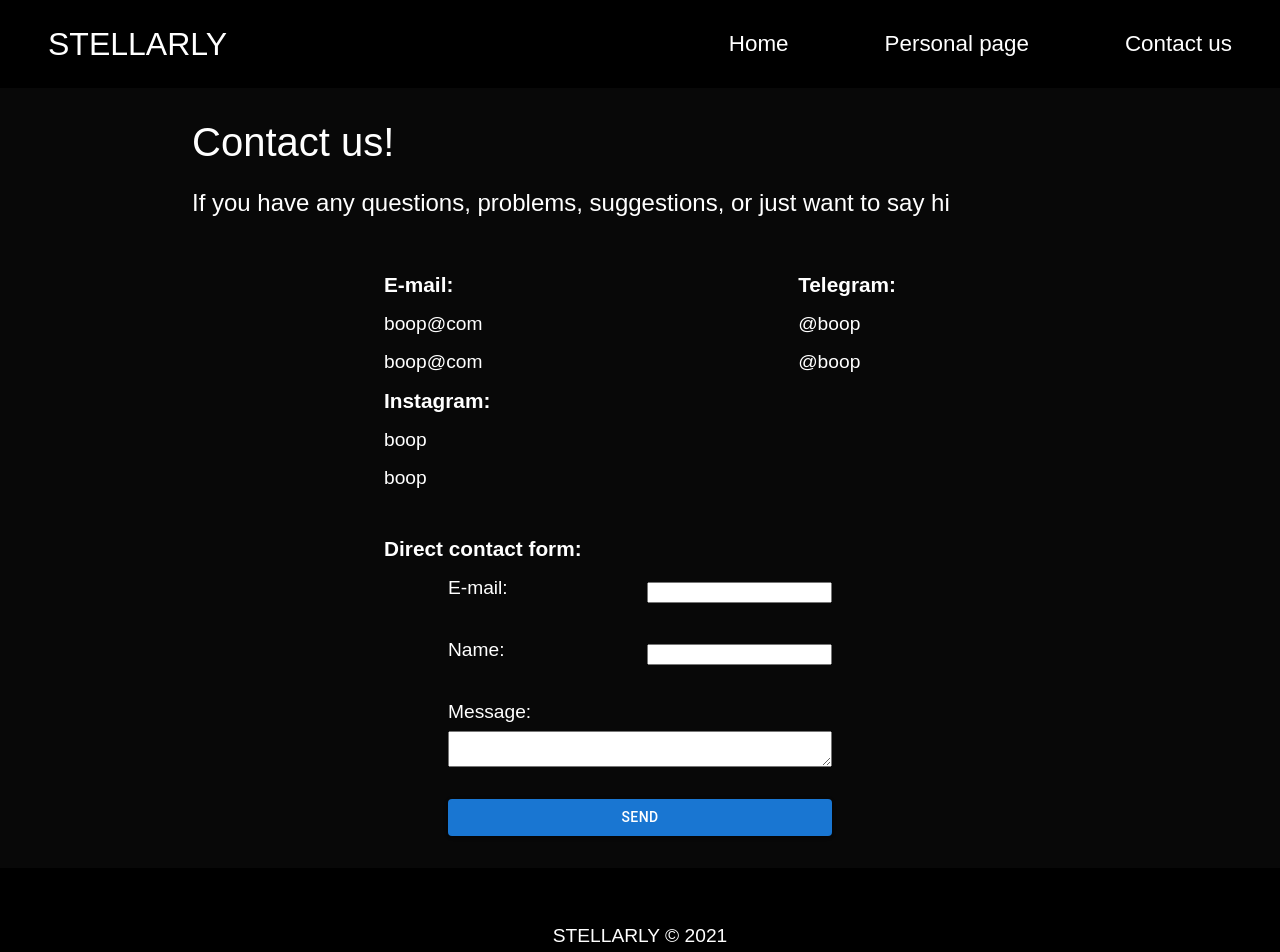
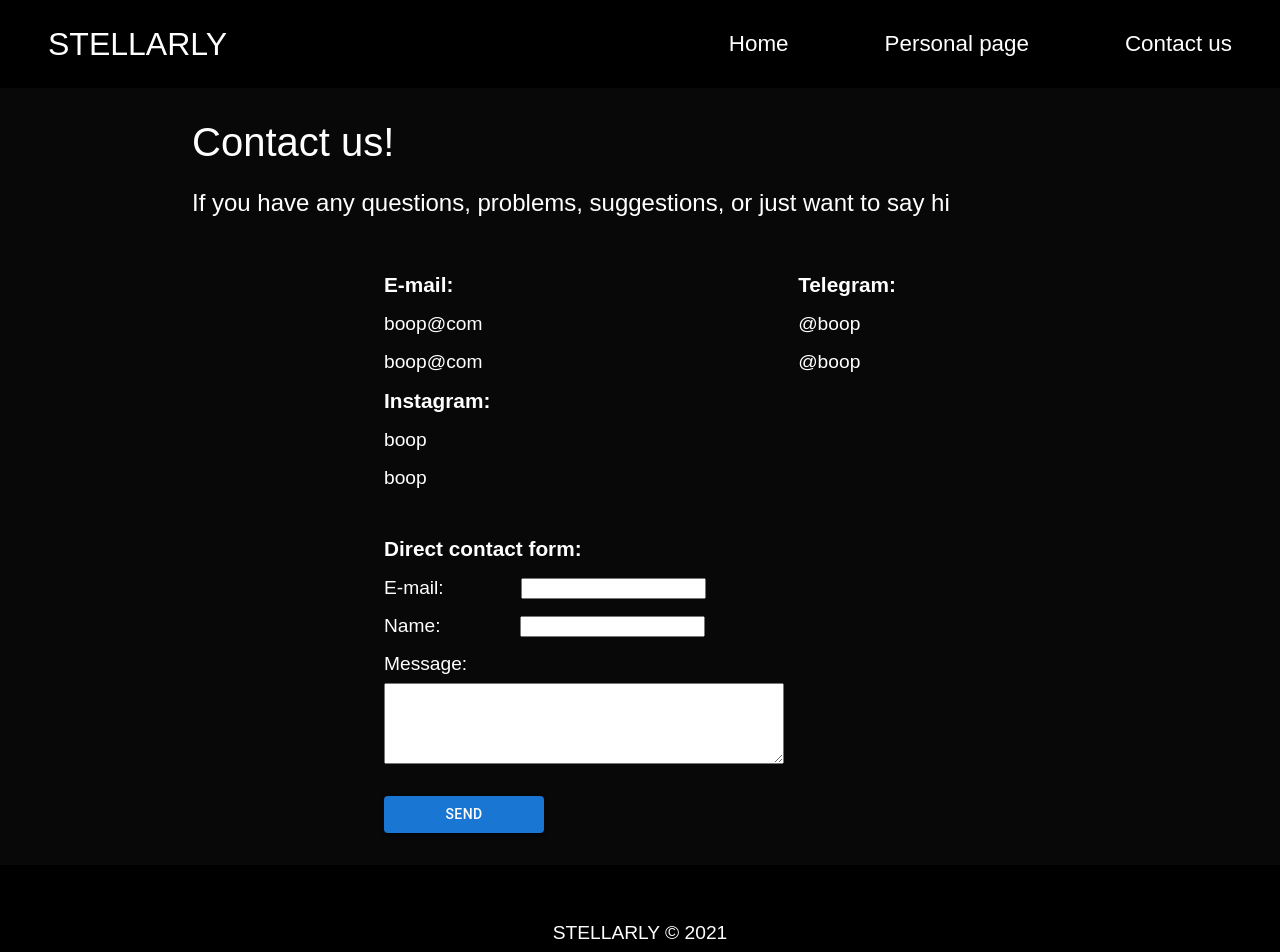
Before and after one commit to RestingState/stellarly-front-end, a React (Create React App) app: page /contact in a window 1280 px wide. Shown: the top 952 px of the page. Built offline with nearby package versions, Linux system fonts and the light colour scheme; no server answers.

Commit message:
added contact us page

```diff
--- a/src/components/ContactUsSection/ContactForm/ContactForm.styles.tsx
+++ b/src/components/ContactUsSection/ContactForm/ContactForm.styles.tsx
@@ -3,10 +3,10 @@ import styled from 'styled-components';
 export const Wrapper = styled.div``;
 
 export const Form = styled.div`
-  padding: 0 5vw;
+  max-width: 25rem;
   display: flex;
   flex-direction: column;
-  gap: 2rem;
+  gap: 1rem;
 `;
 
 export const Title = styled.div`
@@ -22,13 +22,31 @@ export const Field = styled.div`
   flex-wrap: wrap;
 `;
 
+export const MessageField = styled.div`
+  font-size: 1.2rem;
+  display: flex;
+  flex-direction: column;
+  gap: 0.5rem;
+`;
+
 export const FieldTitle = styled.div`
   font-size: 1.2rem;
-  margin-bottom: 0.5rem;
 `;
+
+export const MessageFieldTitle = styled.div``;
 
 export const FieldInput = styled.input``;
 
 export const FieldInputMessage = styled.textarea`
   width: 100%;
 `;
+
+export const BtnWrapper = styled.div`
+  width: 10rem;
+`;
+
+export const Error = styled.div`
+  margin-top: 0.5rem;
+  font-size: 1rem;
+  text-align: center;
+`;
--- a/src/components/ContactUsSection/ContactForm/index.tsx
+++ b/src/components/ContactUsSection/ContactForm/index.tsx
@@ -5,33 +5,70 @@ import {
   Form,
   Title,
   Field,
+  MessageField,
   FieldTitle,
+  MessageFieldTitle,
   FieldInput,
-  FieldInputMessage
+  FieldInputMessage,
+  BtnWrapper,
+  Error
 } from './ContactForm.styles';
 // Components
 import Button from '@mui/material/Button';
+// Hooks
+import { useForm } from 'react-hook-form';
+import { yupResolver } from '@hookform/resolvers/yup';
+// Validation Schemas
+import { schema } from '../../../schemas/contactFormSchema';
+// Types
+import {
+  IContactFormData,
+  defaultContactFormData
+} from '../../../types/contactForm';
 
 const ContactForm: FC = () => {
+  const {
+    register,
+    handleSubmit,
+    formState: { errors }
+  } = useForm<IContactFormData>({
+    resolver: yupResolver(schema),
+    defaultValues: defaultContactFormData
+  });
+
+  const onSubmit = async (data: IContactFormData) => {
+    console.log(data);
+  };
+
   return (
     <Wrapper>
       <Title>Direct contact form:</Title>
-      <Form>
+      <Form onSubmit={handleSubmit(onSubmit)}>
         <Field>
           <FieldTitle>E-mail:</FieldTitle>
-          <FieldInput />
+          <FieldInput {...register('email')} />
+          <Error>{errors.email?.message}</Error>
         </Field>
         <Field>
           <FieldTitle>Name:</FieldTitle>
-          <FieldInput />
+          <FieldInput {...register('name')} />
+          <Error>{errors.name?.message}</Error>
         </Field>
-        <Field>
-          <FieldTitle>Message:</FieldTitle>
-          <FieldInputMessage />
-        </Field>
-        <Button type="submit" variant="contained" color="primary">
-          Send
-        </Button>
+        <MessageField>
+          <MessageFieldTitle>Message:</MessageFieldTitle>
+          <FieldInputMessage rows={5} {...register('message')} />
+          <Error>{errors.message?.message}</Error>
+        </MessageField>
+        <BtnWrapper>
+          <Button
+            sx={{ width: '100%' }}
+            type="submit"
+            variant="contained"
+            color="primary"
+          >
+            Send
+          </Button>
+        </BtnWrapper>
       </Form>
     </Wrapper>
   );
--- /dev/null
+++ b/src/schemas/contactFormSchema.ts
@@ -0,0 +1,7 @@
+import * as yup from 'yup';
+
+export const schema = yup.object({
+  email: yup.string().email('email is not valid').required('Email is required'),
+  name: yup.string().required('name is required'),
+  message: yup.string().required('message is required')
+});
--- /dev/null
+++ b/src/types/contactForm.ts
@@ -0,0 +1,11 @@
+export interface IContactFormData {
+  email: string;
+  name: string;
+  message: string;
+}
+
+export const defaultContactFormData: IContactFormData = {
+  email: '',
+  name: '',
+  message: ''
+};
```
